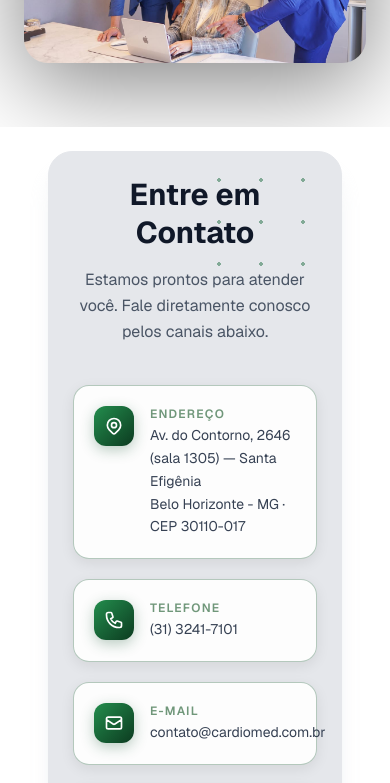
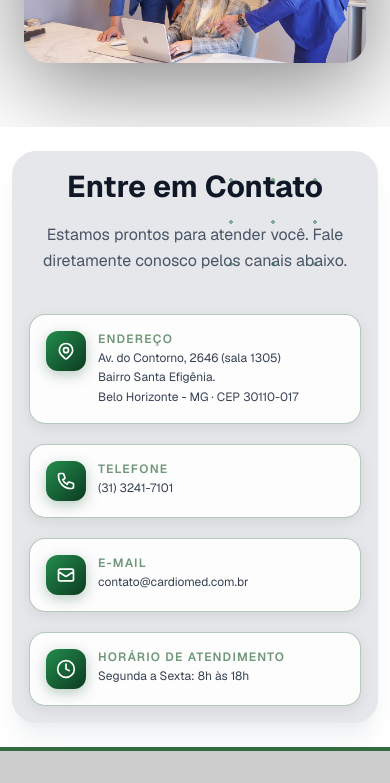
Before and after one commit to lucamesquitaa/cardiomed, a Next.js app: page / in a window 390 px wide. Shown: the part 1840-2623 px from the top of the page. Built offline with nearby package versions, Linux system fonts and the light colour scheme.

Commit message:
melhorias pq

```diff
--- a/app/home/HomePage.tsx
+++ b/app/home/HomePage.tsx
@@ -16,7 +16,7 @@ function InfoCard({
 }) {
   return (
     <div
-      className="flex items-start gap-4 rounded-2xl p-5"
+      className="flex items-start gap-3 rounded-2xl p-4 sm:gap-4 sm:p-5"
       style={{
         background: "rgba(255,255,255,0.9)",
         border: "1px solid rgba(26, 89, 52, 0.32)",
@@ -32,11 +32,11 @@ function InfoCard({
       >
         {icon}
       </div>
-      <div>
+      <div className="min-w-0">
         <p className="mb-0.5 text-xs font-semibold uppercase tracking-widest text-green-cardiomed/70">
           {title}
         </p>
-        <div className="text-sm leading-relaxed text-gray-700">{children}</div>
+        <div className="text-xs sm:text-sm leading-relaxed text-gray-700 break-words">{children}</div>
       </div>
     </div>
   );
@@ -266,8 +266,8 @@ export default function HomePage() {
         </section>
 
         {/* ── CONTATO ────────────────────────────────────────── */}
-        <section id="contato" className="relative bg-white p-6 sm:py-20">
-          <div className="relative z-10 max-w-7xl mx-auto px-6 sm:px-8">
+        <section id="contato" className="relative bg-white px-3 py-6 sm:px-6 sm:py-20">
+          <div className="relative z-10 max-w-7xl mx-auto px-0 sm:px-8">
               {/* Decorative green dots */}
           <div className="absolute inset-0 pointer-events-none overflow-hidden" style={{ zIndex: 2 }}>
             {/* Dot grid — top right */}
@@ -279,7 +279,7 @@ export default function HomePage() {
               }}
             />
           </div>
-            <div className="rounded-3xl border border-gray-200 shadow-xl shadow-gray-200/60 p-6 sm:p-10 bg-gray-200 backdrop-blur-md">
+            <div className="rounded-3xl border border-gray-200 shadow-xl shadow-gray-200/60 p-4 sm:p-10 bg-gray-200 backdrop-blur-md">
             <div className="mb-10 sm:mb-14 text-center">
               <h2 className="mb-4 text-3xl sm:text-4xl font-bold leading-tight text-gray-900">
                 Entre em <em className="not-italic">Contato</em>
@@ -300,8 +300,7 @@ export default function HomePage() {
                     </svg>
                   }
                 >
-                  Av. do Contorno, 2646 (sala 1305) — Santa Efigênia
-                  <br />
+                  Av. do Contorno, 2646 (sala 1305)<br /> Bairro Santa Efigênia. <br />
                   Belo Horizonte - MG · CEP 30110-017
                 </InfoCard>
 
--- a/app/produtos/page.tsx
+++ b/app/produtos/page.tsx
@@ -136,7 +136,7 @@ const categories: {
         image: "/images/img-products9.jpg",
       },
       {
-        name: "Oclusores Cardíacos e Stents",
+        name: "Oclusores Cardíacos",
         description:
           "Dispositivos de oclusão para fechamento de estruturas cardíacas (como o apêndice atrial esquerdo) e sistemas auxiliares de medição e liberação.",
         image: "/images/img-products7.png",
```
